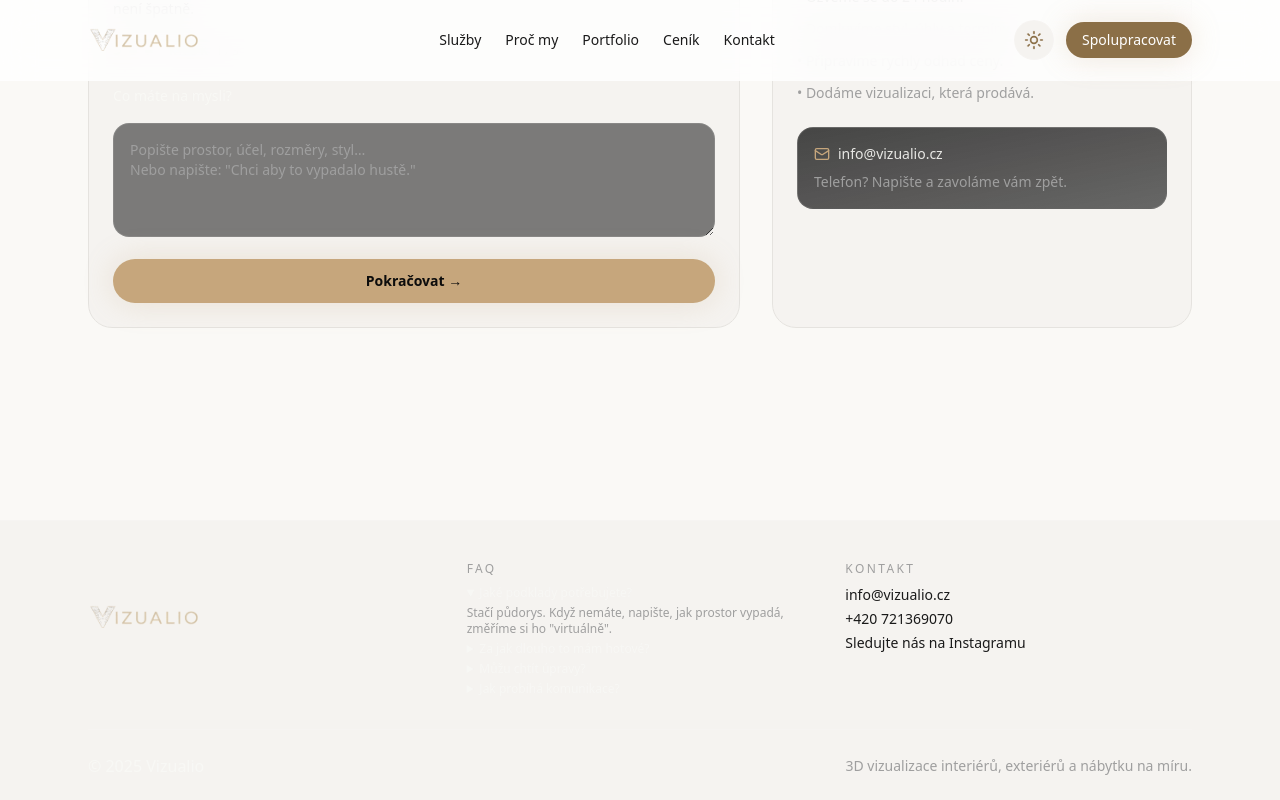
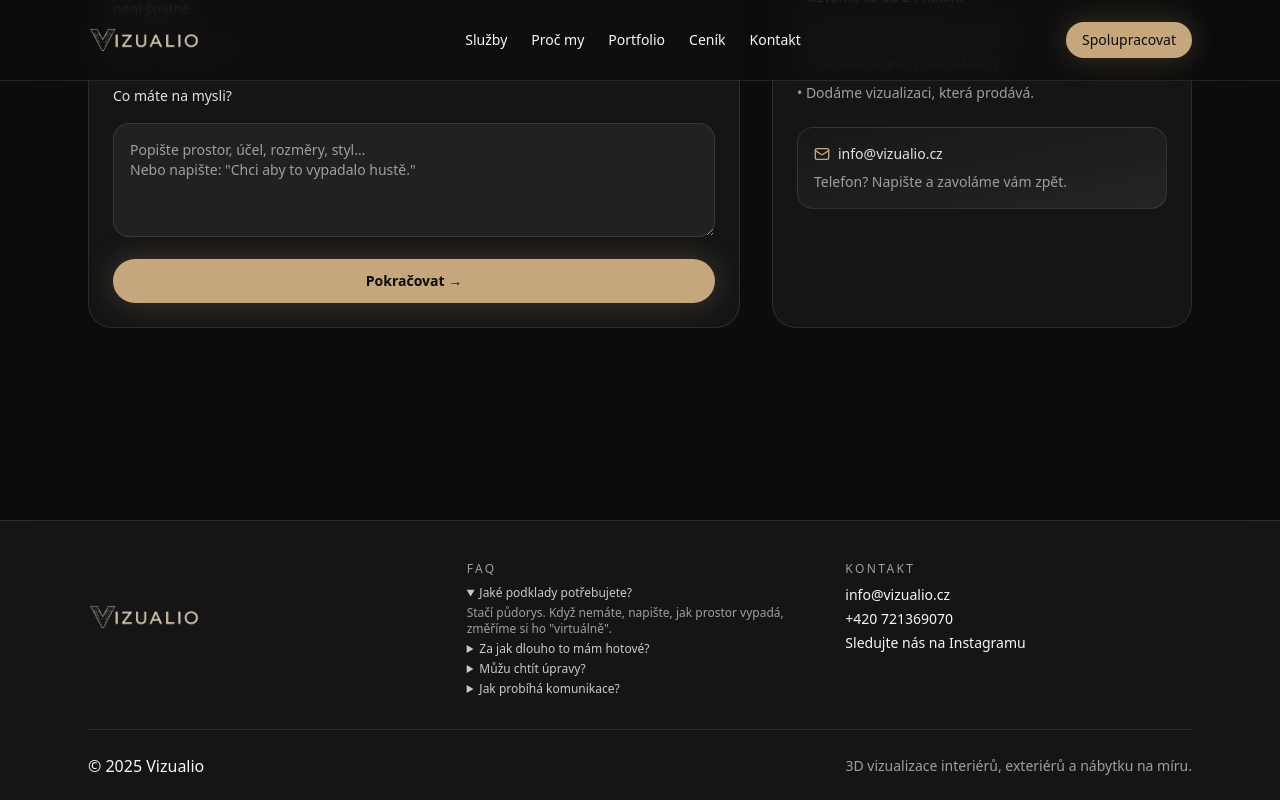
Before and after one commit to hejhula361-dotcom/vizualio, a Next.js app: page / in a window 1280 px wide. Both pictures are taken after a click on the heading "Jaké podklady potřebujete?". Shown: the part 5299-6099 px from the top of the page. Built offline with nearby package versions, Linux system fonts and the light colour scheme.

Commit message:
ZmД›na textu 'ZahГЎjit spoluprГЎci' na 'Spolupracovat'

```diff
--- a/app/context/ThemeContext.tsx
+++ /dev/null
@@ -1,50 +0,0 @@
-"use client";
-
-import { createContext, useContext, useEffect, useState } from "react";
-
-type Theme = "dark" | "light";
-
-type ThemeContextValue = {
-  theme: Theme;
-  toggleTheme: () => void;
-};
-
-const ThemeContext = createContext<ThemeContextValue | undefined>(undefined);
-
-export function ThemeProvider({ children }: { children: React.ReactNode }) {
-  const [theme, setTheme] = useState<Theme>("dark");
-  const [mounted, setMounted] = useState(false);
-
-  useEffect(() => {
-    setMounted(true);
-    const saved = localStorage.getItem("theme") as Theme | null;
-    const prefersDark = window.matchMedia("(prefers-color-scheme: dark)").matches;
-    const initialTheme = saved || (prefersDark ? "dark" : "light");
-    setTheme(initialTheme);
-    document.documentElement.classList.toggle("dark", initialTheme === "dark");
-  }, []);
-
-  useEffect(() => {
-    if (!mounted) return;
-    localStorage.setItem("theme", theme);
-    document.documentElement.classList.toggle("dark", theme === "dark");
-  }, [theme, mounted]);
-
-  const toggleTheme = () => {
-    setTheme((prev) => (prev === "dark" ? "light" : "dark"));
-  };
-
-  if (!mounted) {
-    return <>{children}</>;
-  }
-
-  return <ThemeContext.Provider value={{ theme, toggleTheme }}>{children}</ThemeContext.Provider>;
-}
-
-export const useTheme = () => {
-  const context = useContext(ThemeContext);
-  if (!context) {
-    throw new Error("useTheme must be used within ThemeProvider");
-  }
-  return context;
-};
--- a/app/globals.css
+++ b/app/globals.css
@@ -7,25 +7,18 @@
 }
 
 body {
-  @apply bg-carbon text-offwhite antialiased dark:bg-carbon dark:text-offwhite;
+  @apply bg-carbon text-offwhite antialiased;
   background: radial-gradient(circle at 20% 20%, rgba(198, 166, 124, 0.07), transparent 35%),
     radial-gradient(circle at 80% 0%, rgba(63, 76, 107, 0.25), transparent 35%),
     #0c0c0c;
 }
 
-body:not(.dark) {
-  @apply bg-light-bg text-light-text;
-  background: radial-gradient(circle at 20% 20%, rgba(139, 111, 71, 0.05), transparent 35%),
-    radial-gradient(circle at 80% 0%, rgba(245, 243, 240, 0.3), transparent 35%),
-    #faf9f6;
-}
-
 a {
-  @apply text-offwhite dark:text-offwhite text-light-text;
+  @apply text-offwhite;
 }
 
 .glass-panel {
-  @apply border border-white/10 bg-charcoal/70 backdrop-blur-lg dark:border-white/10 dark:bg-charcoal/70 border-light-border bg-light-card;
+  @apply border border-white/10 bg-charcoal/70 backdrop-blur-lg;
 }
 
 .section-container {
@@ -33,11 +26,11 @@ a {
 }
 
 .section-title {
-  @apply text-3xl md:text-4xl font-semibold tracking-tight text-offwhite dark:text-offwhite text-light-text;
+  @apply text-3xl md:text-4xl font-semibold tracking-tight text-offwhite;
 }
 
 .section-subtitle {
-  @apply text-lg text-stone mt-4 max-w-3xl dark:text-stone text-light-text-secondary;
+  @apply text-lg text-stone mt-4 max-w-3xl;
 }
 
 .card {
@@ -49,13 +42,3 @@ a {
   transform: translateY(-4px);
   border-color: rgba(198, 166, 124, 0.4);
 }
-
-.dark .card-hover:hover {
-  box-shadow: 0 0 40px rgba(198, 166, 124, 0.25);
-  border-color: rgba(198, 166, 124, 0.4);
-}
-
-:not(.dark) .card-hover:hover {
-  box-shadow: 0 0 40px rgba(139, 111, 71, 0.2);
-  border-color: rgba(139, 111, 71, 0.3);
-}
--- a/app/layout.tsx
+++ b/app/layout.tsx
@@ -27,8 +27,8 @@ export const metadata: Metadata = {
 
 export default function RootLayout({ children }: { children: React.ReactNode }) {
   return (
-    <html lang="cs" className={`${inter.variable} ${grotesk.variable}`} suppressHydrationWarning>
-      <body className="bg-carbon text-offwhite min-h-screen dark:bg-carbon dark:text-offwhite bg-light-bg text-light-text">
+    <html lang="cs" className={`${inter.variable} ${grotesk.variable}`}>
+      <body className="bg-carbon text-offwhite min-h-screen">
         <Providers>
           <div className="relative flex min-h-screen flex-col">
             <Navbar />
--- a/app/providers.tsx
+++ b/app/providers.tsx
@@ -1,12 +1,7 @@
 "use client";
 
 import { LeadProvider } from "@/app/context/LeadContext";
-import { ThemeProvider } from "@/app/context/ThemeContext";
 
 export function Providers({ children }: { children: React.ReactNode }) {
-  return (
-    <ThemeProvider>
-      <LeadProvider>{children}</LeadProvider>
-    </ThemeProvider>
-  );
+  return <LeadProvider>{children}</LeadProvider>;
 }
--- a/components/Footer.tsx
+++ b/components/Footer.tsx
@@ -28,7 +28,7 @@ export default function Footer() {
   const [openIndex, setOpenIndex] = useState<number | null>(null);
 
   return (
-    <footer className="border-t border-white/10 bg-charcoal/70 backdrop-blur-lg dark:border-white/10 dark:bg-charcoal/70 border-light-border bg-light-card">
+    <footer className="border-t border-white/10 bg-charcoal/70 backdrop-blur-lg">
       <div className="mx-auto max-w-6xl px-6 py-10">
         <div className="grid gap-8 md:grid-cols-3 mb-8">
           <div>
@@ -37,7 +37,7 @@ export default function Footer() {
             </Link>
           </div>
           <div className="space-y-2 text-sm">
-            <p className="text-xs uppercase tracking-[0.2em] text-stone dark:text-stone text-light-text-secondary">FAQ</p>
+            <p className="text-xs uppercase tracking-[0.2em] text-stone">FAQ</p>
             <div className="space-y-1">
               {faq.map((item, idx) => (
                 <details
@@ -46,37 +46,37 @@ export default function Footer() {
                   open={openIndex === idx}
                   onToggle={(e) => setOpenIndex(e.currentTarget.open ? idx : null)}
                 >
-                  <summary className="cursor-pointer text-xs text-offwhite/80 transition hover:text-offwhite dark:text-offwhite/80 dark:hover:text-offwhite text-light-text/80 hover:text-light-text">
+                  <summary className="cursor-pointer text-xs text-offwhite/80 transition hover:text-offwhite">
                     {item.q}
                   </summary>
-                  <p className="mt-1 text-xs text-stone dark:text-stone text-light-text-secondary">{item.a}</p>
+                  <p className="mt-1 text-xs text-stone">{item.a}</p>
                 </details>
               ))}
             </div>
           </div>
           <div className="space-y-2 text-sm">
-            <p className="text-xs uppercase tracking-[0.2em] text-stone dark:text-stone text-light-text-secondary">Kontakt</p>
-            <div className="flex flex-col gap-1 text-offwhite/80 dark:text-offwhite/80 text-light-text/80">
-              <a href="mailto:info@vizualio.cz" className="hover:text-champagne dark:hover:text-champagne hover:text-light-accent">
+            <p className="text-xs uppercase tracking-[0.2em] text-stone">Kontakt</p>
+            <div className="flex flex-col gap-1 text-offwhite/80">
+              <a href="mailto:info@vizualio.cz" className="hover:text-champagne">
                 info@vizualio.cz
               </a>
-              <a href="tel:+420721369070" className="hover:text-champagne dark:hover:text-champagne hover:text-light-accent">
+              <a href="tel:+420721369070" className="hover:text-champagne">
                 +420 721369070
               </a>
               <a
                 href="https://www.instagram.com/vizualio.cz"
                 target="_blank"
                 rel="noreferrer"
-                className="hover:text-champagne dark:hover:text-champagne hover:text-light-accent"
+                className="hover:text-champagne"
               >
                 Sledujte nás na Instagramu
               </a>
             </div>
           </div>
         </div>
-        <div className="flex flex-col md:flex-row md:items-center md:justify-between gap-2 pt-6 border-t border-white/10 dark:border-white/10 border-light-border">
-          <p className="text-offwhite font-medium dark:text-offwhite text-light-text">© 2025 Vizualio</p>
-          <p className="text-sm text-stone dark:text-stone text-light-text-secondary">3D vizualizace interiérů, exteriérů a nábytku na míru.</p>
+        <div className="flex flex-col md:flex-row md:items-center md:justify-between gap-2 pt-6 border-t border-white/10">
+          <p className="text-offwhite font-medium">© 2025 Vizualio</p>
+          <p className="text-sm text-stone">3D vizualizace interiérů, exteriérů a nábytku na míru.</p>
         </div>
       </div>
     </footer>
--- a/components/Navbar.tsx
+++ b/components/Navbar.tsx
@@ -5,9 +5,6 @@ import Image from "next/image";
 import { motion } from "framer-motion";
 import { usePathname } from "next/navigation";
 import clsx from "clsx";
-import dynamic from "next/dynamic";
-
-const ThemeToggle = dynamic(() => import("@/components/ThemeToggle"), { ssr: false });
 
 const navLinks = [
   { href: "#sluzby", label: "Služby" },
@@ -21,35 +18,32 @@ export default function Navbar() {
   const pathname = usePathname();
 
   return (
-    <header className="sticky top-0 z-30 border-b border-white/10 bg-carbon/70 backdrop-blur-lg dark:border-white/10 dark:bg-carbon/70 border-light-border bg-light-surface/80">
+    <header className="sticky top-0 z-30 border-b border-white/10 bg-carbon/70 backdrop-blur-lg">
       <div className="mx-auto flex max-w-6xl items-center justify-between px-6 h-20">
         <Link href="/" className="flex items-center gap-3">
           <Image src="/img/logo.svg" alt="Vizualio" width={48} height={48} className="h-28 w-28" />
         </Link>
-        <nav className="hidden items-center gap-6 text-sm text-stone dark:text-stone text-light-text-secondary md:flex">
+        <nav className="hidden items-center gap-6 text-sm text-stone md:flex">
           {navLinks.map((link) => (
             <Link
               key={link.href}
               href={link.href}
-              className="transition hover:text-offwhite dark:hover:text-offwhite hover:text-light-text"
+              className="transition hover:text-offwhite"
               scroll={true}
             >
               {link.label}
             </Link>
           ))}
         </nav>
-        <div className="flex items-center gap-3">
-          <ThemeToggle />
         <motion.a
           href="#kontakt"
           whileHover={{ scale: 1.03, boxShadow: "0 0 24px rgba(198, 166, 124, 0.35)" }}
           whileTap={{ scale: 0.97 }}
-            className="rounded-full bg-champagne px-4 py-2 text-carbon text-sm font-medium shadow-glow transition hover:bg-amber dark:bg-champagne dark:text-carbon dark:hover:bg-amber bg-light-accent text-white hover:bg-light-accent-hover"
+          className="rounded-full bg-champagne px-4 py-2 text-carbon text-sm font-medium shadow-glow transition hover:bg-amber"
         >
           Spolupracovat
         </motion.a>
       </div>
-      </div>
     </header>
   );
 }
--- a/components/ThemeToggle.tsx
+++ /dev/null
@@ -1,31 +0,0 @@
-"use client";
-
-import { useTheme } from "@/app/context/ThemeContext";
-import { Moon, Sun } from "lucide-react";
-import { motion } from "framer-motion";
-
-export default function ThemeToggle() {
-  const { theme, toggleTheme } = useTheme();
-
-  return (
-    <motion.button
-      whileHover={{ scale: 1.05 }}
-      whileTap={{ scale: 0.95 }}
-      onClick={toggleTheme}
-      className="relative flex h-10 w-10 items-center justify-center rounded-full border border-white/10 bg-charcoal/70 backdrop-blur-lg transition hover:border-champagne/60 dark:border-white/10 dark:bg-charcoal/70 dark:hover:border-champagne/60 border-light-border bg-light-card hover:border-light-accent"
-      aria-label="Toggle theme"
-    >
-      <motion.div
-        initial={false}
-        animate={{ rotate: theme === "dark" ? 0 : 180 }}
-        transition={{ duration: 0.3 }}
-      >
-        {theme === "dark" ? (
-          <Moon className="h-5 w-5 text-champagne" />
-        ) : (
-          <Sun className="h-5 w-5 text-light-accent" />
-        )}
-      </motion.div>
-    </motion.button>
-  );
-}
--- a/tailwind.config.ts
+++ b/tailwind.config.ts
@@ -1,7 +1,6 @@
 import type { Config } from "tailwindcss";
 
 const config: Config = {
-  darkMode: "class",
   content: [
     "./app/**/*.{js,ts,jsx,tsx,mdx}",
     "./components/**/*.{js,ts,jsx,tsx,mdx}",
@@ -10,7 +9,6 @@ const config: Config = {
   theme: {
     extend: {
       colors: {
-        // Dark mode colors (existing)
         carbon: "#0C0C0C",
         charcoal: "#1A1A1A",
         obsidian: "#2B2B2B",
@@ -22,16 +20,7 @@ const config: Config = {
         amber: "#DDB980",
         fog: "#D9D9D6",
         blueshadow: "#2F3A4A",
-        graphite: "#3E4A5B",
-        // Light mode colors (luxury modern)
-        "light-bg": "#FAF9F6",
-        "light-surface": "#FFFFFF",
-        "light-card": "#F5F3F0",
-        "light-text": "#1A1A1A",
-        "light-text-secondary": "#6B6B6B",
-        "light-accent": "#8B6F47",
-        "light-accent-hover": "#A0825D",
-        "light-border": "#E5E3DF"
+        graphite: "#3E4A5B"
       },
       boxShadow: {
         glow: "0 0 30px rgba(198, 166, 124, 0.25)"
```
Also changed, not shown: app/page.tsx (+8 -8 lines). Lines whose indentation alone changed are shown as unchanged.
